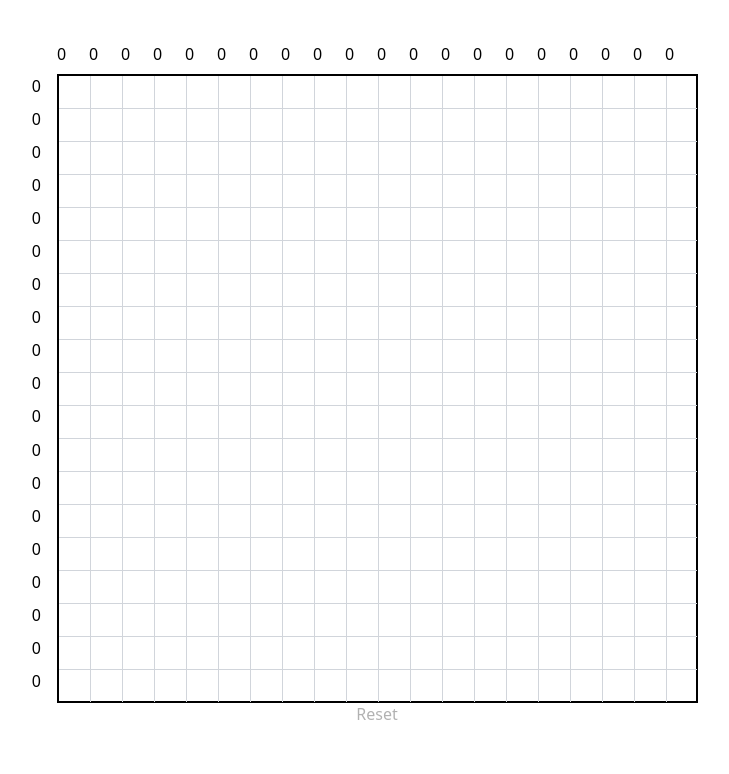
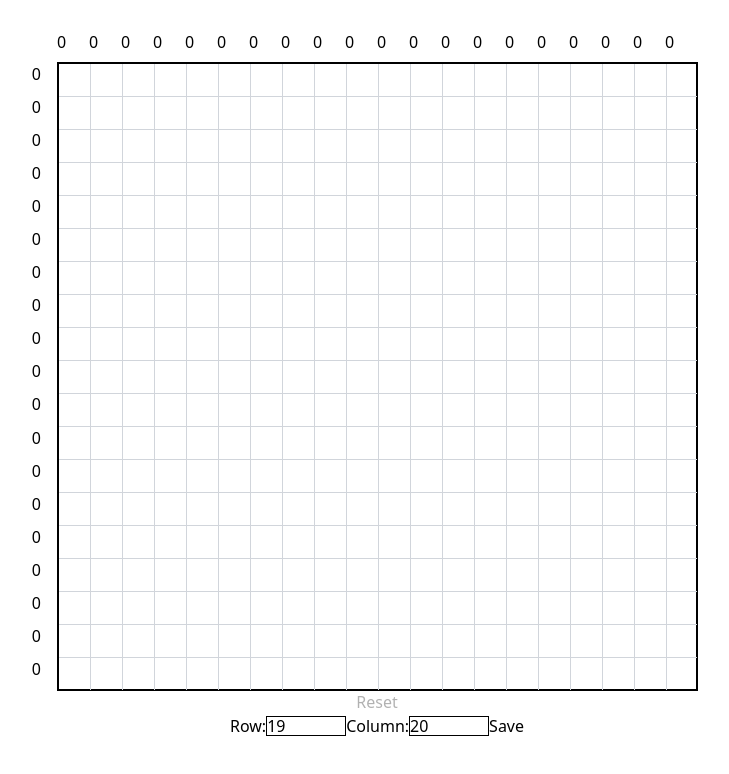
Before and after one commit to mkitwave/zero-sum, a Next.js app: page /square-logic in a window 1280 px wide. Shown: the top 774 px of the page, without its empty margins (263-992 px from the left). Built offline with nearby package versions, Linux system fonts and the light colour scheme.

Commit message:
line 개수 설정 추가

```diff
--- a/app/square-logic/page.tsx
+++ b/app/square-logic/page.tsx
@@ -1,6 +1,7 @@
 "use client";
 
 import { useEffect, useRef, useState } from "react";
+import { useForm } from "react-hook-form";
 
 const range = (length: number) => {
   return [...Array(length).keys()];
@@ -40,6 +41,9 @@ const compactItemsToNumbers = (array: Array<Array<boolean>>) =>
     .map(compactNumbers)
     .map((numbers) => (numbers.length > 0 ? numbers : [0]));
 
+const MIN_LINE_LENGTH = 2;
+const MAX_LINE_LENGTH = 20;
+
 const SquareLogic = () => {
   const [rowLength, setRowLength] = useState<number>(19);
   const [columnLength, setColumnLength] = useState<number>(20);
@@ -47,14 +51,30 @@ const SquareLogic = () => {
 
   const initialized = useRef<boolean>(false);
 
+  const { register, handleSubmit } = useForm<{
+    rowLength: string;
+    columnLength: string;
+  }>({
+    defaultValues: {
+      rowLength: rowLength.toString(),
+      columnLength: columnLength.toString(),
+    },
+  });
+
   const selected = items.flat().filter((item) => item).length;
 
   useEffect(() => {
-    initialize();
+    initialize({ rowLength, columnLength });
     initialized.current = true;
-  }, []);
+  }, [rowLength, columnLength]);
 
-  const initialize = () => {
+  const initialize = ({
+    rowLength,
+    columnLength,
+  }: {
+    rowLength: number;
+    columnLength: number;
+  }) => {
     setItems(range(rowLength).map(() => range(columnLength).map(() => false)));
   };
 
@@ -75,7 +95,21 @@ const SquareLogic = () => {
   };
 
   const reset = () => {
-    confirm("Are you sure to reset?") && initialize();
+    confirm("Are you sure to reset?") &&
+      initialize({ rowLength, columnLength });
+  };
+
+  const changeLineLength = ({
+    rowLength,
+    columnLength,
+  }: {
+    rowLength: string;
+    columnLength: string;
+  }) => {
+    if (!selected || confirm("Are you sure to save? Your canvas will reset.")) {
+      setRowLength(Number(rowLength));
+      setColumnLength(Number(columnLength));
+    }
   };
 
   const rowCompactedNumbers: Array<Array<number>> = initialized.current
@@ -139,6 +173,33 @@ const SquareLogic = () => {
       >
         Reset
       </button>
+      <div>
+        <label>
+          Row:
+          <input
+            type="number"
+            {...register("rowLength", {
+              min: MIN_LINE_LENGTH,
+              max: MAX_LINE_LENGTH,
+            })}
+            className="w-20 h-5 border border-black"
+          />
+        </label>
+        <label>
+          Column:
+          <input
+            type="number"
+            {...register("columnLength", {
+              min: MIN_LINE_LENGTH,
+              max: MAX_LINE_LENGTH,
+            })}
+            className="w-20 h-5 border border-black"
+          />
+        </label>
+        <button type="submit" onClick={handleSubmit(changeLineLength)}>
+          Save
+        </button>
+      </div>
     </main>
   );
 };
--- a/package.json
+++ b/package.json
@@ -17,6 +17,7 @@
     "next": "14.0.3",
     "react": "^18",
     "react-dom": "^18",
+    "react-hook-form": "^7.49.2",
     "react-icons": "^4.12.0",
     "react-webcam": "^7.2.0"
   },
```
Also changed, not shown: 1 other file (tests, documents, lock files or other folders).
